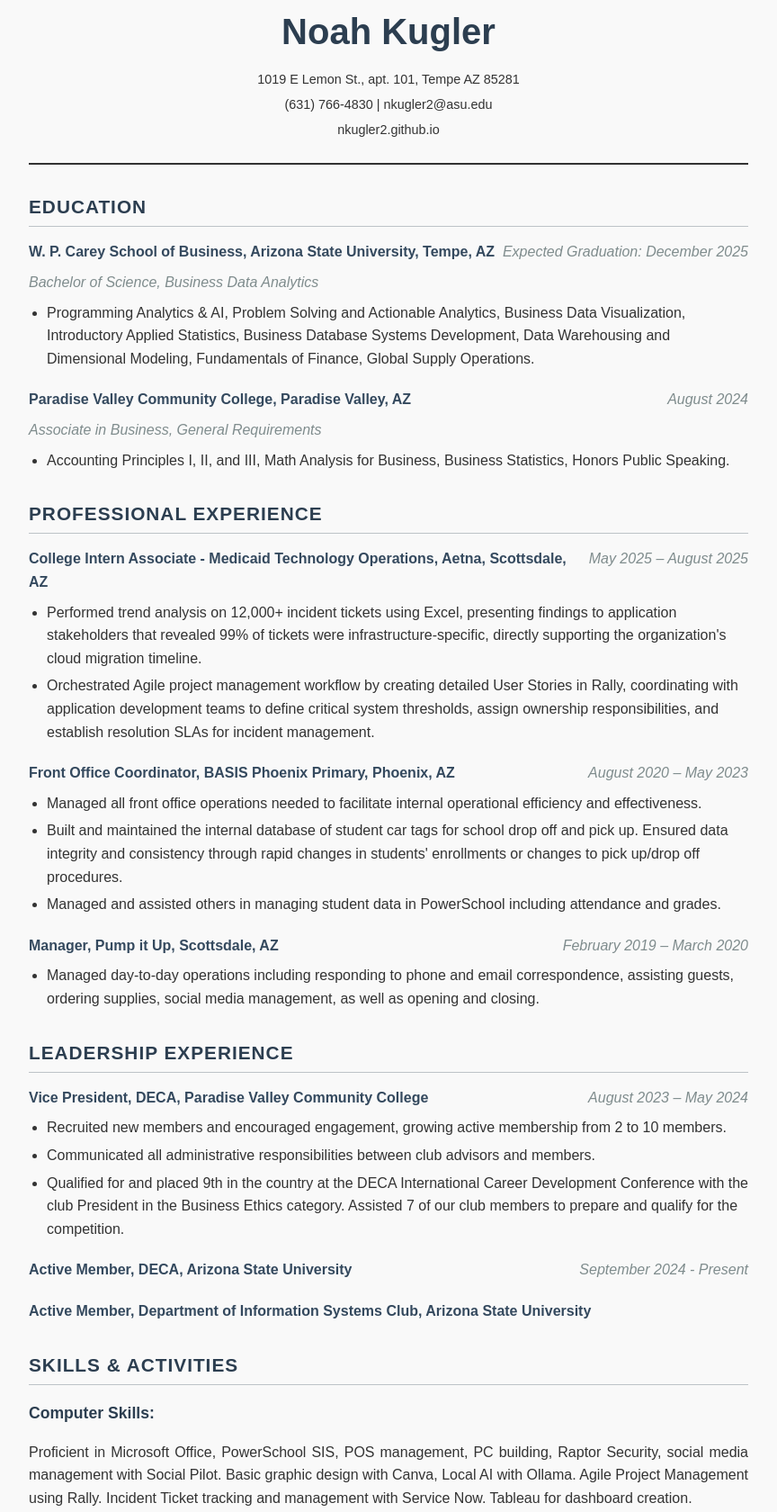
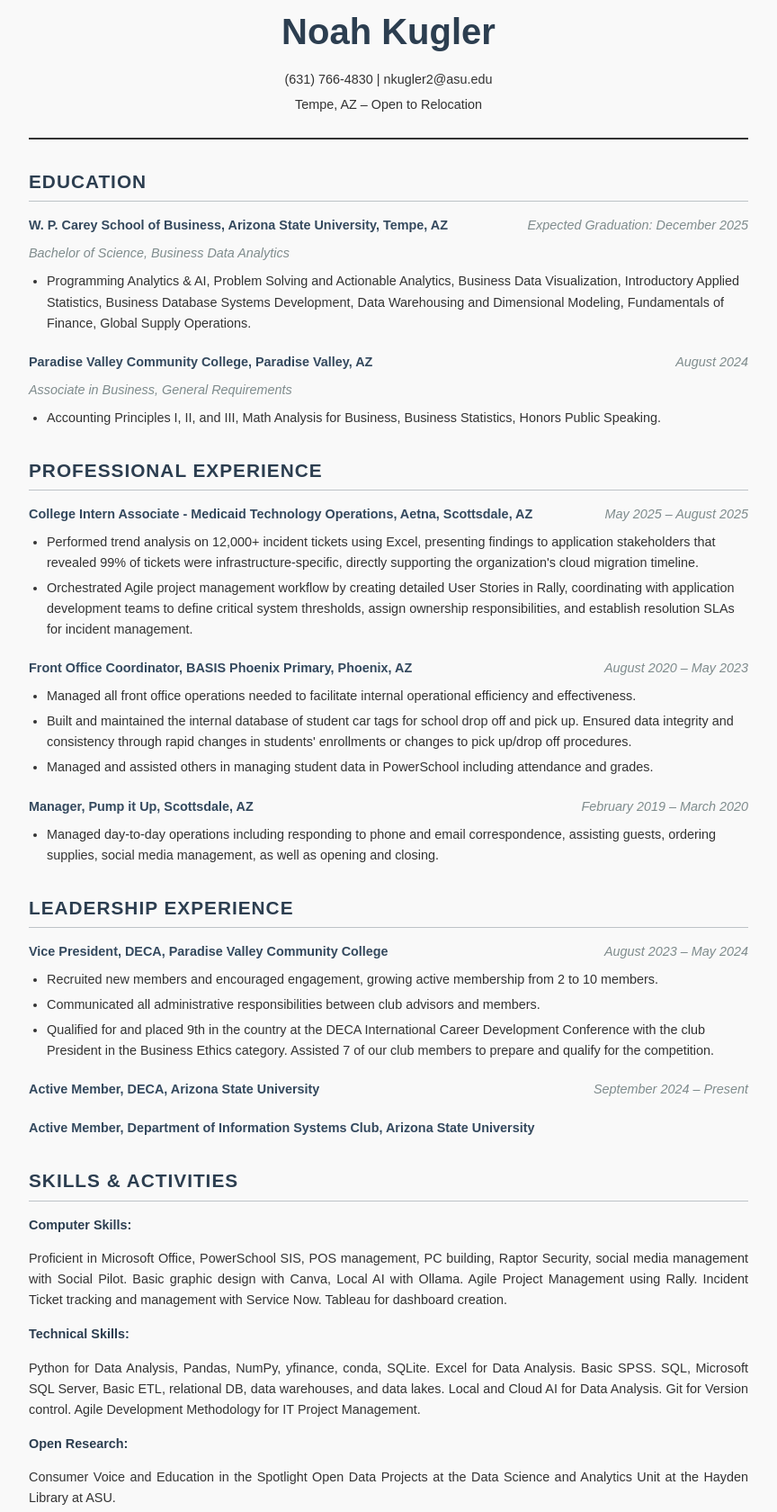
Before and after one commit to nkugler2/nkugler2.github.io, a plain HTML site: page resume.html in a window 1280 px wide. Shown: the part 17-1697 px from the top of the page at 90% size, without its empty margins (208-1072 px from the left). Drawn offline with Linux system fonts and the light colour scheme.

Commit message:
Updating my pdf resume to fix dots in the skills section, using an em dash instead of hyphen for the one that was different, and getting rid of my address and instead putting Tempe, AZ - Open to Relocating. Also changed the size of font on my html resume so that it looks way nicer and does not bleed into later lines.

```diff
--- a/resume.html
+++ b/resume.html
@@ -65,23 +65,27 @@
         .item-title {
             font-weight: bold;
             color: #34495e;
+            font-size: .9em;
         }
 
         .item-date {
             font-style: italic;
             color: #7f8c8d;
             white-space: nowrap;
+            font-size: .9em;
         }
 
         .item-subtitle {
             color: #7f8c8d;
             font-style: italic;
             margin-bottom: 8px;
+            font-size: .9em;
         }
 
         .item-description ul {
             margin: 8px 0;
             padding-left: 20px;
+            font-size: .9em;
         }
 
         .item-description li {
@@ -95,12 +99,13 @@
         .skills-section h3 {
             color: #2c3e50;
             margin-bottom: 8px;
-            font-size: 1.1em;
+            font-size: .9em;
         }
 
         .skills-section p {
             margin-bottom: 10px;
             text-align: justify;
+            font-size: .9em;
         }
 
         @media (max-width: 600px) {
@@ -120,9 +125,8 @@
         <div class="header">
             <h1>Noah Kugler</h1>
             <div class="contact-info">
-                <div>1019 E Lemon St., apt. 101, Tempe AZ 85281</div>
                 <div>(631) 766-4830 | nkugler2@asu.edu</div>
-                <div>nkugler2.github.io</div>
+                <div>Tempe, AZ – Open to Relocation</div>
             </div>
         </div>
 
@@ -219,7 +223,7 @@
             <div class="leadership-item">
                 <div class="item-header">
                     <div class="item-title">Active Member, DECA, Arizona State University</div>
-                    <div class="item-date">September 2024 - Present</div>
+                    <div class="item-date">September 2024 – Present</div>
                 </div>
             </div>
 
```
Also changed, not shown: 1 other file.
